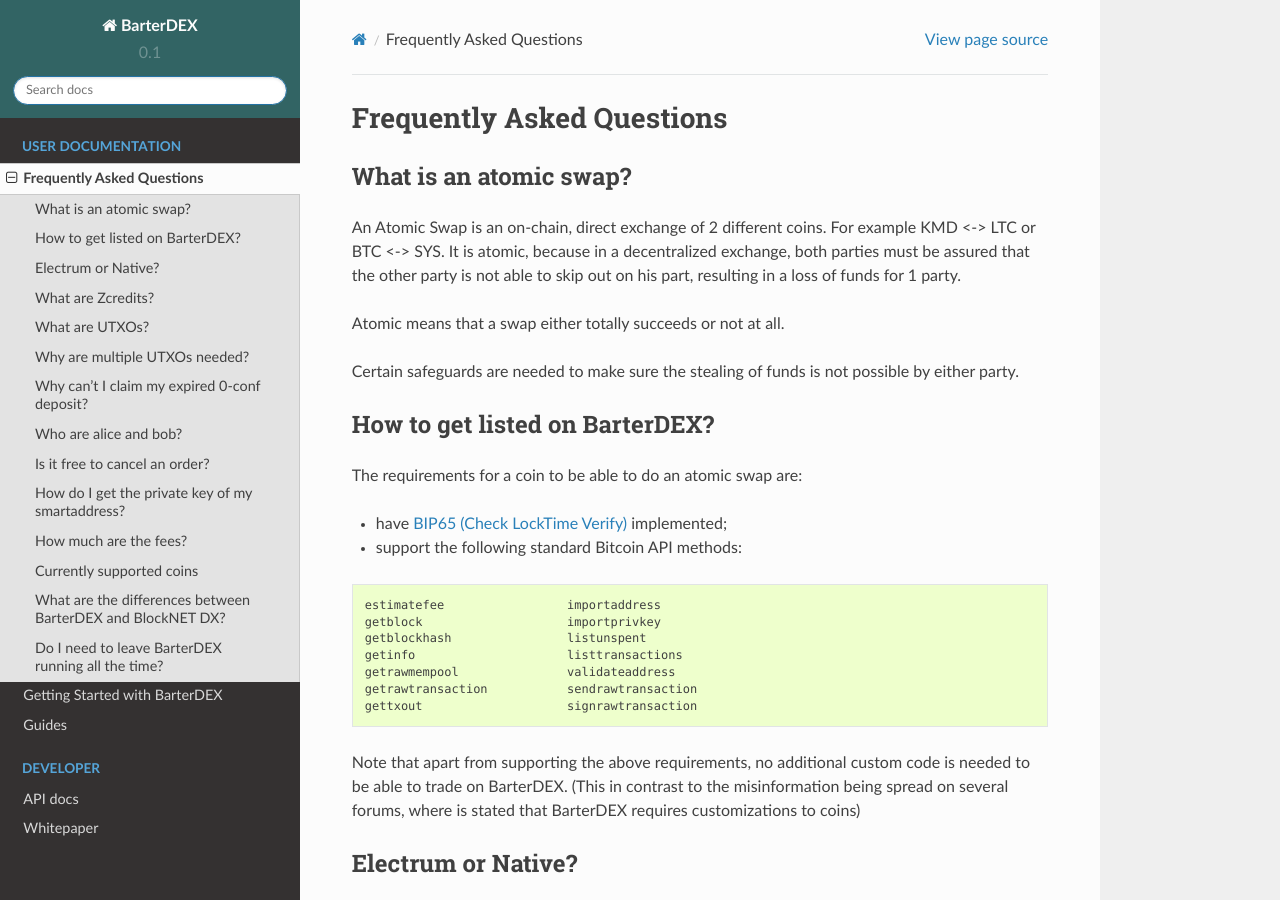
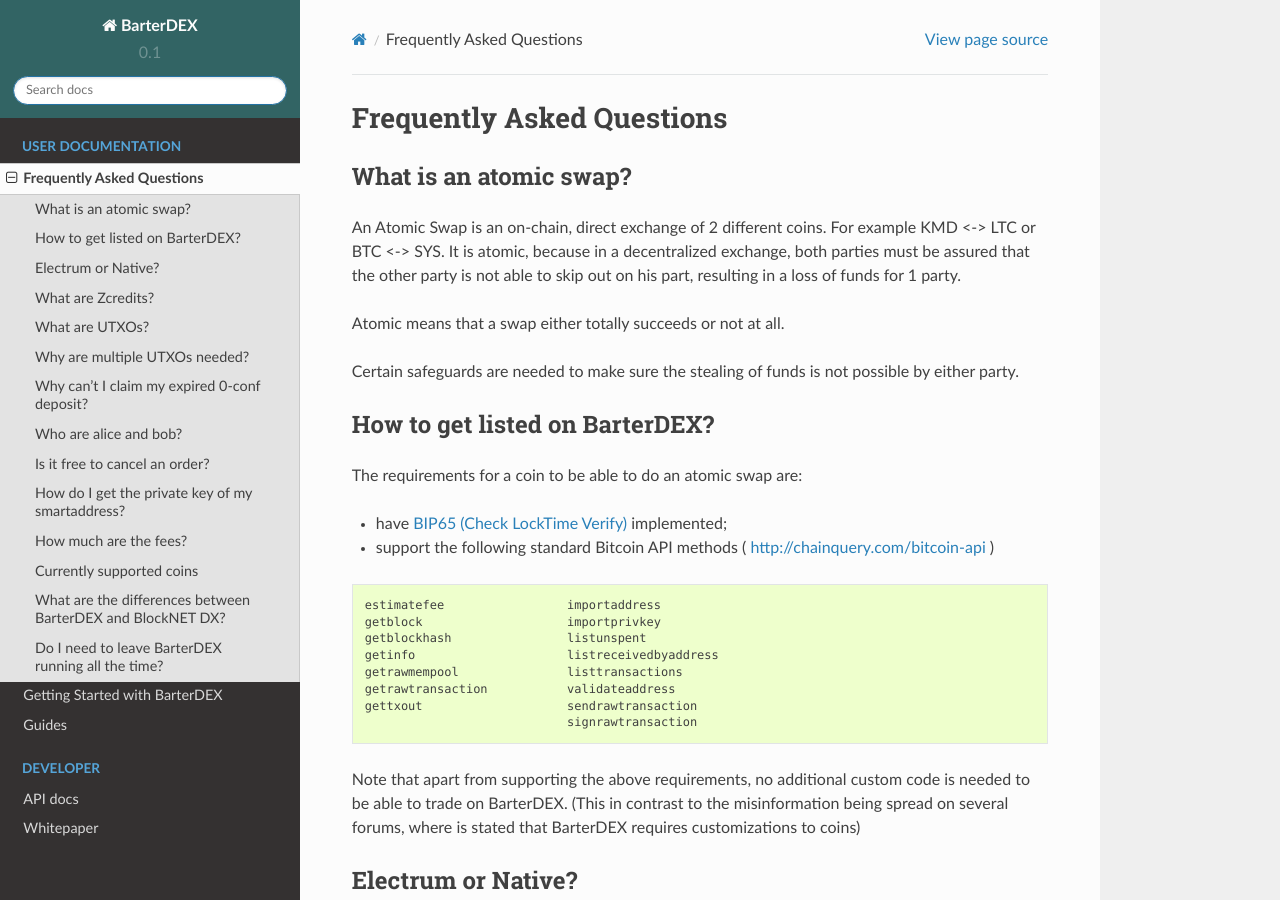
Before and after one commit to jorian/barterdexdocs, a Sphinx documentation site: the page built from docs/source/faq.rst, in a window 1280 px wide and 900 px high. Built offline with Sphinx 7.4.7 and the Read the Docs theme 2.0.0, drawn with Linux system fonts in a browser that asks for light colours.

Commit message:
added required rpc

```diff
--- a/docs/source/faq.rst
+++ b/docs/source/faq.rst
@@ -19,17 +19,18 @@
 The requirements for a coin to be able to do an atomic swap are:
 
 - have `BIP65 (Check LockTime Verify)`_ implemented;
-- support the following standard Bitcoin API methods:
+- support the following standard Bitcoin API methods ( http://chainquery.com/bitcoin-api )
 
 .. code-block:: bash
 
     estimatefee			importaddress
     getblock 			importprivkey
     getblockhash		listunspent
-    getinfo			listtransactions
-    getrawmempool 		validateaddress
-    getrawtransaction		sendrawtransaction
-    gettxout 			signrawtransaction
+    getinfo			listreceivedbyaddress
+    getrawmempool 		listtransactions
+    getrawtransaction		validateaddress
+    gettxout 			sendrawtransaction
+    				signrawtransaction
 
 Note that apart from supporting the above requirements, no additional custom code is needed to be able to trade on BarterDEX. (This in contrast to the misinformation being spread on several forums, where is stated that BarterDEX requires customizations to coins)
 
```
